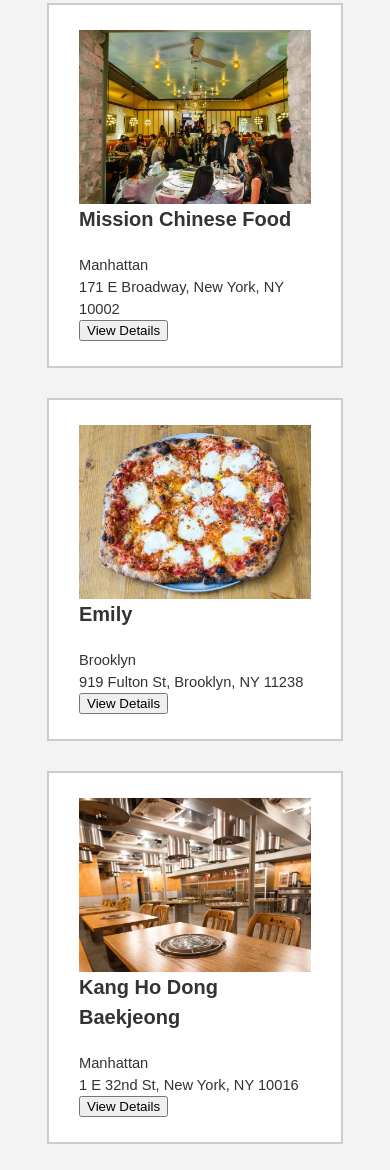
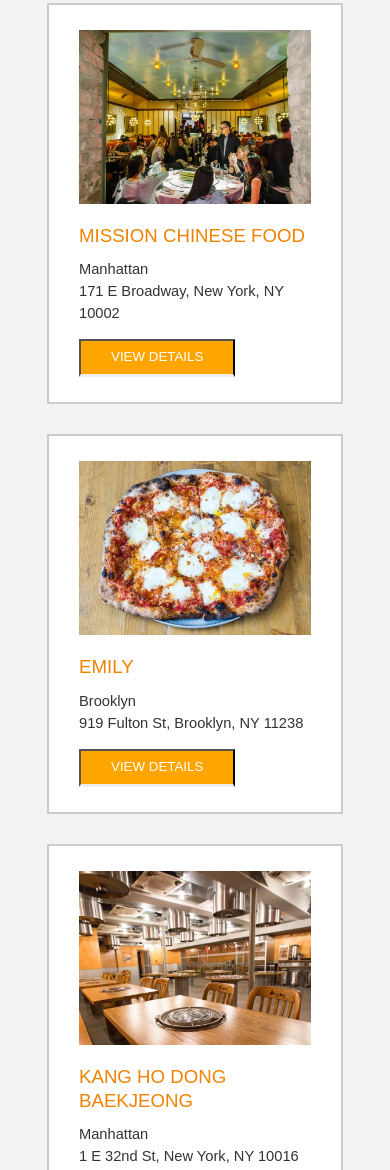
Before and after one commit to ceofvo/Restaurant-Reviews-App-Stage-1, a plain HTML site: page index.html in a window 390 px wide. Shown: the part 706-1876 px from the top of the page. Drawn offline with nearby package versions, Linux system fonts and the light colour scheme.

Commit message:
added some new styles

```diff
--- a/css/styles.css
+++ b/css/styles.css
@@ -163,7 +163,7 @@ nav h1 a {
   margin: 0;
   width: 100%;
 }
-#restaurants-list li h1 {
+#restaurants-list li h2 {
   color: #f18200;
   font-family: Arial,sans-serif;
   font-size: 14pt;
@@ -177,7 +177,7 @@ nav h1 a {
   margin: 0;
   font-size: 11pt;
 }
-#restaurants-list li a {
+#restaurants-list li button {
   background-color: orange;
   border-bottom: 3px solid #eee;
   color: #fff;
@@ -188,6 +188,7 @@ nav h1 a {
   text-align: center;
   text-decoration: none;
   text-transform: uppercase;
+  cursor: pointer;
 }
 
 /* ====================== Restaurant Details ====================== */
@@ -266,7 +267,7 @@ nav h1 a {
 }
 #reviews-list li {
   background-color: #fff;
-  border: 2px solid #f3f3f3;
+    border: 2px solid #f3f3f3;
   display: block;
   list-style-type: none;
   margin: 0 0 30px;
@@ -368,13 +369,14 @@ nav h1 a {
   position: static;
   right: 0;
   top: 80px;
-  width: 100%;/*from 50%*/
+  width: 100%;
 }
 .inside #map {
   background-color: #ccc;
   height: 100%;
   width: 100%;
 }
+
 #restaurant-name {
   color: #f18200;
   font-family: Arial,sans-serif;
@@ -386,7 +388,7 @@ nav h1 a {
   line-height: 1.1;
 }
 #restaurant-img {
-   width: 90%;
+	width: 90%;
 }
 #restaurant-address {
   font-size: 12pt;
@@ -402,7 +404,7 @@ nav h1 a {
   padding: 2px 0;
   text-align: center;
   text-transform: uppercase;
-  width: 90%;
+	width: 90%;
 }
 #restaurant-container, #reviews-container {
   border-bottom: 1px solid #d9d9d9;
```
